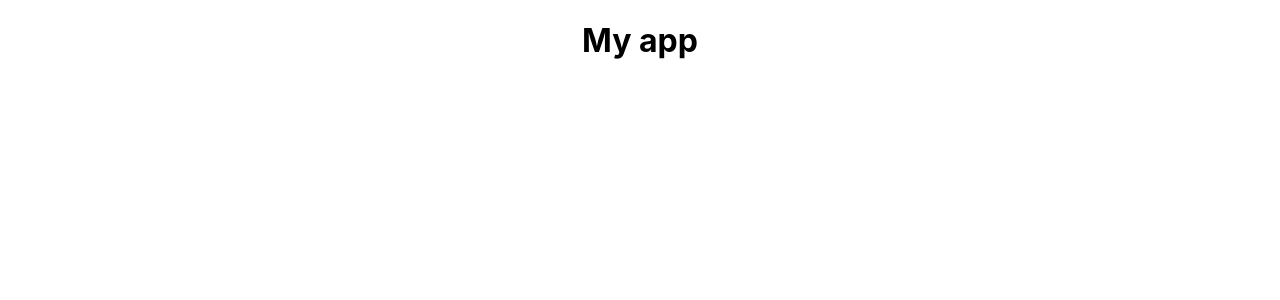
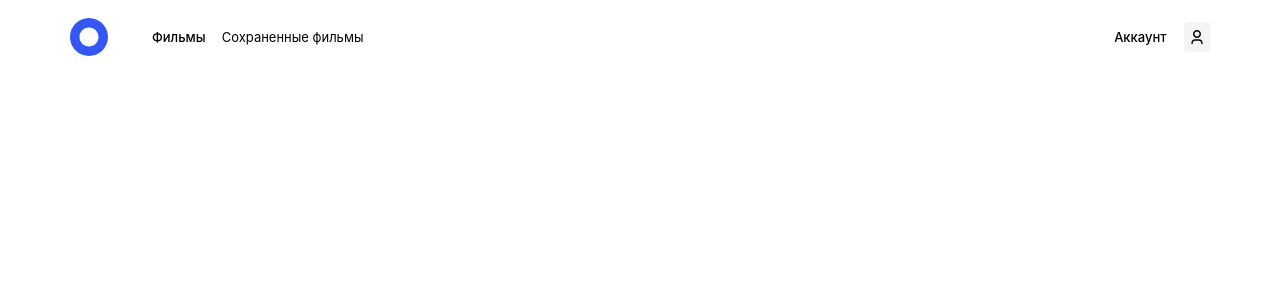
Before and after one commit to sashamehaev/movies-explorer-frontend, a React (Create React App) app: page / in a window 1280 px wide. Shown: the top 300 px of the page. Built offline with nearby package versions, Linux system fonts and the light colour scheme.

Commit message:
header complete

```diff
--- a/src/components/App/App.css
+++ b/src/components/App/App.css
@@ -1,38 +1,4 @@
 .App {
-  text-align: center;
+  max-width: 1280px;
+  min-width: 320px;
 }
-
-.App-logo {
-  height: 40vmin;
-  pointer-events: none;
-}
-
-@media (prefers-reduced-motion: no-preference) {
-  .App-logo {
-    animation: App-logo-spin infinite 20s linear;
-  }
-}
-
-.App-header {
-  background-color: #282c34;
-  min-height: 100vh;
-  display: flex;
-  flex-direction: column;
-  align-items: center;
-  justify-content: center;
-  font-size: calc(10px + 2vmin);
-  color: white;
-}
-
-.App-link {
-  color: #61dafb;
-}
-
-@keyframes App-logo-spin {
-  from {
-    transform: rotate(0deg);
-  }
-  to {
-    transform: rotate(360deg);
-  }
-}
--- a/src/components/App/App.js
+++ b/src/components/App/App.js
@@ -1,11 +1,14 @@
-
 import './App.css';
+import Header from '../Header/Header';
+import Main from '../Main/Main';
+import Footer from '../Footer/Footer';
 
 function App() {
   return (
-    <div className="App">
-      <h1>My app</h1>
-    </div>
+    <>
+      <Header />
+
+    </>
   );
 }
 
--- /dev/null
+++ b/src/components/Header/Header.css
@@ -0,0 +1,43 @@
+.header {
+
+    padding: 18px 70px;
+    display: flex;
+    align-items: center;
+    justify-content: space-between;
+}
+
+.header__link {
+    color: black;
+    text-decoration: none;
+    font-size: 13px;
+    line-height: 18px;
+    font-weight:500;
+}
+
+.header__link_regular {
+    font-weight:400;
+    margin-left: 16px;
+}
+
+.header__navigation {
+    display: flex;
+    align-items: center;
+
+}
+
+.header__profile {
+    display: flex;
+    align-items: center;
+
+}
+
+.header__logo {
+    margin-right: 44px;
+}
+
+.header__login {
+    background-color: #F4F4F4;
+    padding: 8px 7.25px;
+    border-radius: 4px;
+    margin-left: 17px;
+}
--- /dev/null
+++ b/src/components/Header/Header.js
@@ -0,0 +1,25 @@
+import React from 'react';
+import './Header.css';
+import headerLogo from '../../images/logo.svg';
+import userLogo from '../../images/userLogo.svg';
+
+
+function Header() {
+    return (
+        <>
+            <div className="header">
+                <div className="header__navigation">
+                    <img src={headerLogo} className="header__logo" />
+                    <a href="#" className="header__link">Фильмы</a>
+                    <a href="#" className="header__link header__link_regular">Сохраненные фильмы</a>
+                </div>
+                <div className="header__profile">
+                    <a href="#" className="header__link">Аккаунт</a>
+                    <img src={userLogo} className="header__login" />
+                </div>
+            </div>
+        </>
+    );
+}
+
+export default Header;
```
Also changed, not shown: src/components/Footer/Footer.css (added), src/components/Footer/Footer.js (added), src/components/Main/Main.css (added), src/components/Main/Main.js (added), src/images/logo.svg (added), src/images/userLogo.svg (added).
